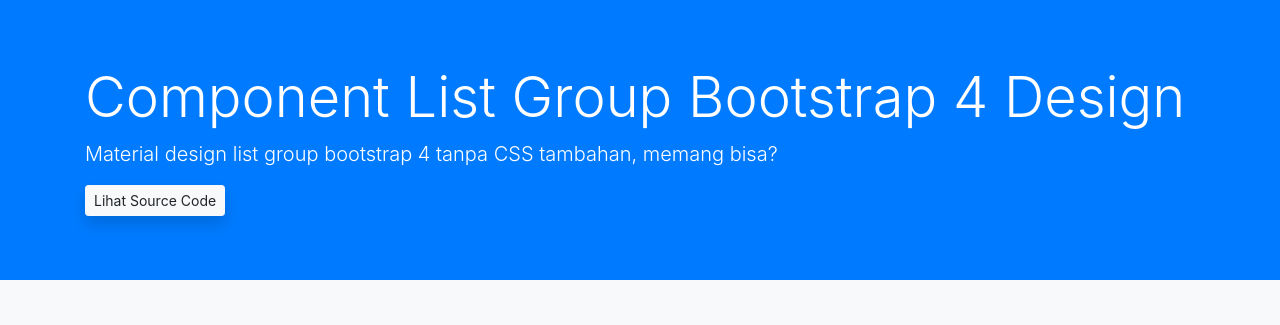
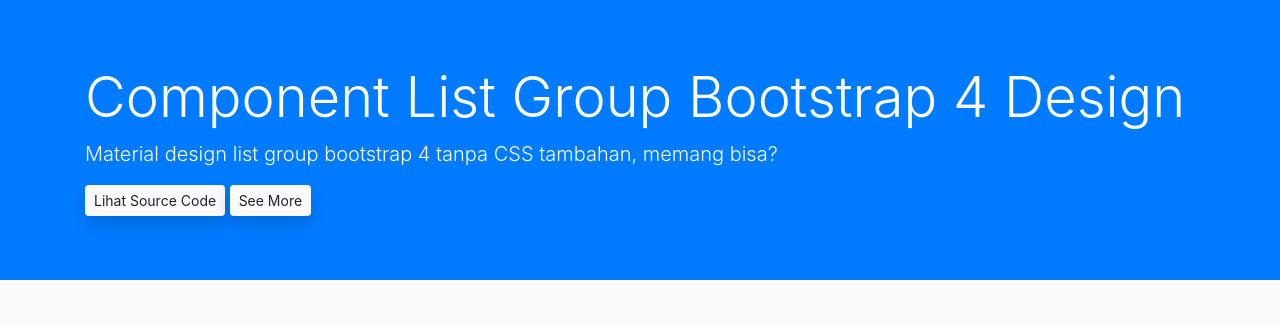
Before and after one commit to fhdjg/onepage, a plain HTML site: page component-list-group-bootstrap-4-design.html in a window 1280 px wide. Shown: the top 325 px of the page. Drawn offline with nearby package versions, Linux system fonts and the light colour scheme.

Commit message:
Update component-list-group-bootstrap-4-design.html

```diff
--- a/component-list-group-bootstrap-4-design.html
+++ b/component-list-group-bootstrap-4-design.html
@@ -49,6 +49,7 @@
       <h1 class="display-4 text-capitalize">Component list group bootstrap 4 design</h1>
       <p class="lead">Material design list group bootstrap 4 tanpa CSS tambahan, memang bisa?</p>
       <a href="https://github.com/fhdjg/" target="_blank" class="btn btn-sm btn-light shadow">Lihat Source Code</a>
+      <a href="https://itmilenial.com/onepage/index/component-list-group-bootstrap-4-design" target="_blank" class="btn btn-sm btn-light shadow">See More</a>
     </div>
   </div>
 
```
